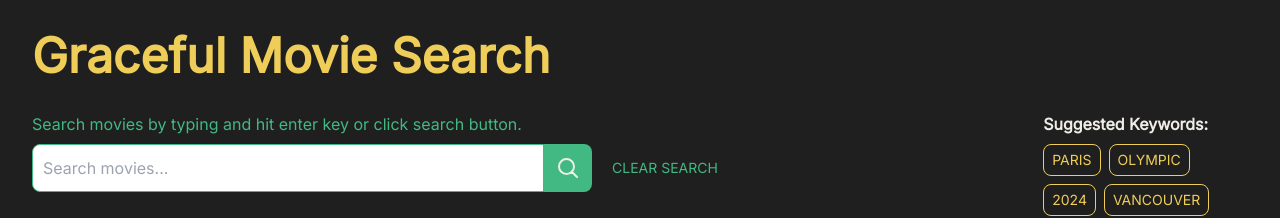
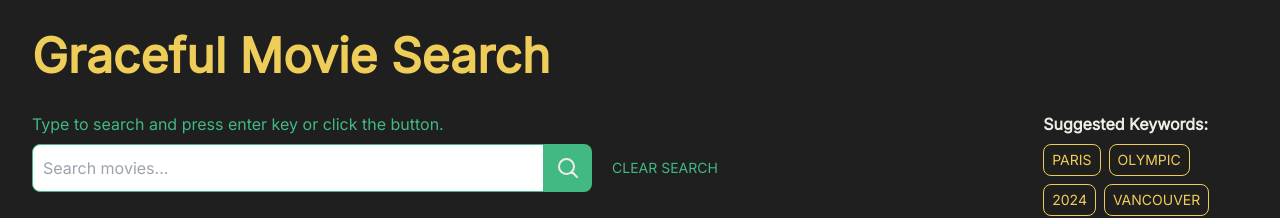
Before and after one commit to hellogracecho/movie-search, a Vue app: page / in a window 1280 px wide. Shown: the top 218 px of the page. Built offline with nearby package versions, Linux system fonts and the light colour scheme; no server answers.

Commit message:
edit phrase

```diff
--- a/src/components/MovieSearch.vue
+++ b/src/components/MovieSearch.vue
@@ -1,6 +1,6 @@
 <template>
   <p class="mb-2 text-secondary">
-    Search movies by typing and hit enter key or click search button.
+    Type to search and press enter key or click the button.
   </p>
   <div class="flex">
     <input
```
